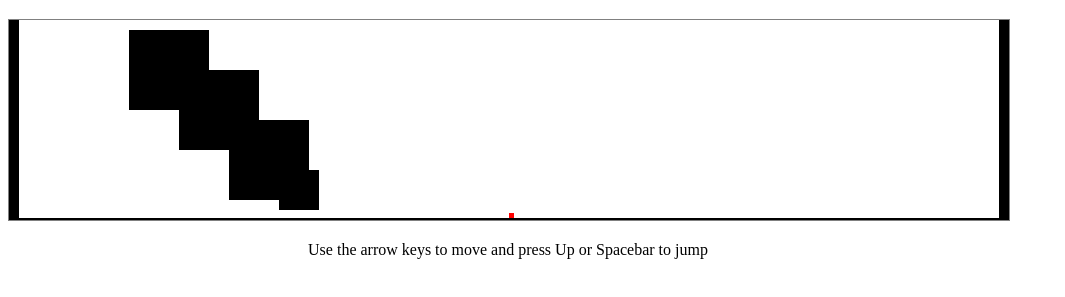
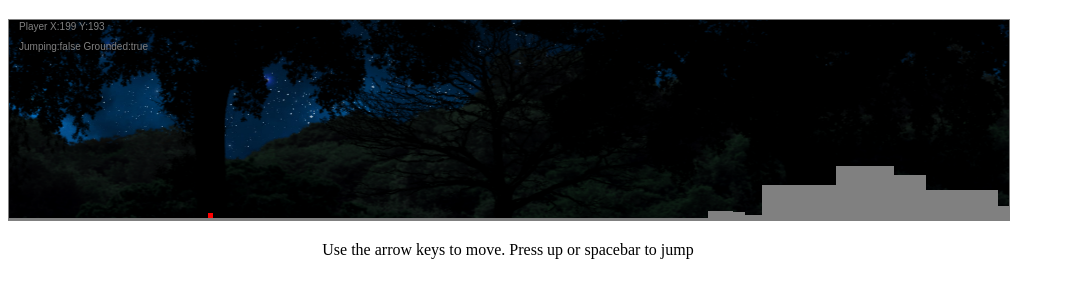
Before and after one commit to jacobswartzentruber/coin_collector, a plain HTML site: page index.html in a window 1280 px wide. Shown: the part 61-358 px from the top of the page, without its empty margins (0-1065 px from the left). Drawn offline with nearby package versions, Linux system fonts and the light colour scheme.

Commit message:
Terrain is now procedurally generated.  Side scrolling for player and terrain implemented.  Background has parallax scrolling with three different scenes.

```diff
--- a/index.html
+++ b/index.html
@@ -10,7 +10,7 @@
     <div class="container">
       <h1>Coin Collector</h1>
       <canvas id="canvas"></canvas>
-      <p class="instructions">Use the arrow keys to move and press Up or Spacebar to jump</p>
+      <p class="instructions">Use the arrow keys to move.  Press up or spacebar to jump</p>
     </div>
     <script type="text/javascript" src="scripts.js"></script>
   </body>
--- a/scripts.js
+++ b/scripts.js
@@ -27,49 +27,20 @@ var canvas = document.getElementById("canvas"),
 canvas.width = width;
 canvas.height = height;
 
-//Adding obstacles to our level
+//Adding background images to the level
+var background = [];
+background.push({x: 0, y: 0, img: new Image()},{x: 0, y: 0, img: new Image()},{x: 0, y: 0, img: new Image()});
+background[0].img.src = 'assets/sky.png';
+background[1].img.src = 'assets/mountains.png';
+background[2].img.src = 'assets/treeline.png';
+
+//Adding obstacles to the level
 var boxes = [];
-boxes.push({
-    x: 0,
-    y: 0,
-    width: 10,
-    height: height
-});
 boxes.push({
     x: 0,
     y: height - 2,
     width: width,
     height: 50
-});
-boxes.push({
-    x: width - 10,
-    y: 0,
-    width: 50,
-    height: height
-});
-boxes.push({
-    x: 120,
-    y: 10,
-    width: 80,
-    height: 80
-});
-boxes.push({
-    x: 170,
-    y: 50,
-    width: 80,
-    height: 80
-});
-boxes.push({
-    x: 220,
-    y: 100,
-    width: 80,
-    height: 80
-});
-boxes.push({
-    x: 270,
-    y: 150,
-    width: 40,
-    height: 40
 });
 
 // The update function which calculates each animation frame
@@ -96,6 +67,40 @@ function update(){
 		}
 	}
 
+	//Add box to end of level if needed
+	var last_index = boxes.length-1;
+	if(boxes[last_index].x + boxes[last_index].width <= width+2){
+		var tempHeight = 2+Math.random()*(boxes[last_index].height-20);
+		if(tempHeight > height+30){
+			tempHeight = height+30;
+		}
+		boxes.push({
+			x: width,
+	    y: height - Math.floor(tempHeight),
+	    width: 10+Math.floor(Math.random()*80),
+	    height: 50+tempHeight
+		});
+	}
+
+	//Adjust background, player and box positions for scrolling effect
+	//Background
+	for(var i=0; i<background.length; i++){
+		if(background[i].x <= -width*2){
+			background[i].x = 0;
+		}
+		background[i].x -= 0.2*(i+1);
+	}
+	//Player
+	player.x -= 1;
+	//Box
+	if(boxes[0].x+boxes[0].width < 0){
+		boxes.splice(0,1);
+	}
+	for(var i=0; i<boxes.length; i++){
+		boxes[i].x -= 1;
+	}
+
+
 	//Adjust player velocity in accordance with gravity and friction
 	player.velX *= friction;
 	player.velY += gravity;
@@ -103,8 +108,14 @@ function update(){
   //Clear previous animation frame from canvas
   ctx.clearRect(0,0,width,height);
 
+  //Draw the background
+  for(var i=0; i<background.length; i++){
+  	ctx.drawImage(background[i].img, background[i].x, background[i].y);
+  	ctx.drawImage(background[i].img, background[i].x+width*2, background[i].y);
+  }
+
   //Draw our obstacles
-  ctx.fillStyle = "black";
+  ctx.fillStyle = "grey";
 	ctx.beginPath();
 	player.grounded = false;
 	for (var i = 0; i < boxes.length; i++) {
@@ -128,6 +139,9 @@ function update(){
 	player.x += player.velX;
 	player.y += player.velY;
 
+	ctx.fillText("Player X:"+player.x+" Y:"+player.y,10,10);
+	ctx.fillText("Jumping:"+player.jumping+" Grounded:"+player.grounded,10,30);
+
 	//Draw player
   ctx.fillStyle = "red";
   ctx.fillRect(player.x, player.y, player.width, player.height);
@@ -149,7 +163,7 @@ function colCheck(shapeA, shapeB) {
   if (Math.abs(vX) < hWidths && Math.abs(vY) < hHeights) {
   	// figures out on which side we are colliding (top, bottom, left, or right)
   	var oX = hWidths - Math.abs(vX),
-  			oY = hHeights - Math.abs(vY);
+  			oY = (hHeights - Math.abs(vY)).toFixed(8);
 		if (oX >= oY) {
 		  if (vY > 0) {
 		    colDir = "t";
```
Also changed, not shown: assets/mountains.png (added), assets/sky.png (added), assets/treeline.png (added), forest-background.jpg (added).
